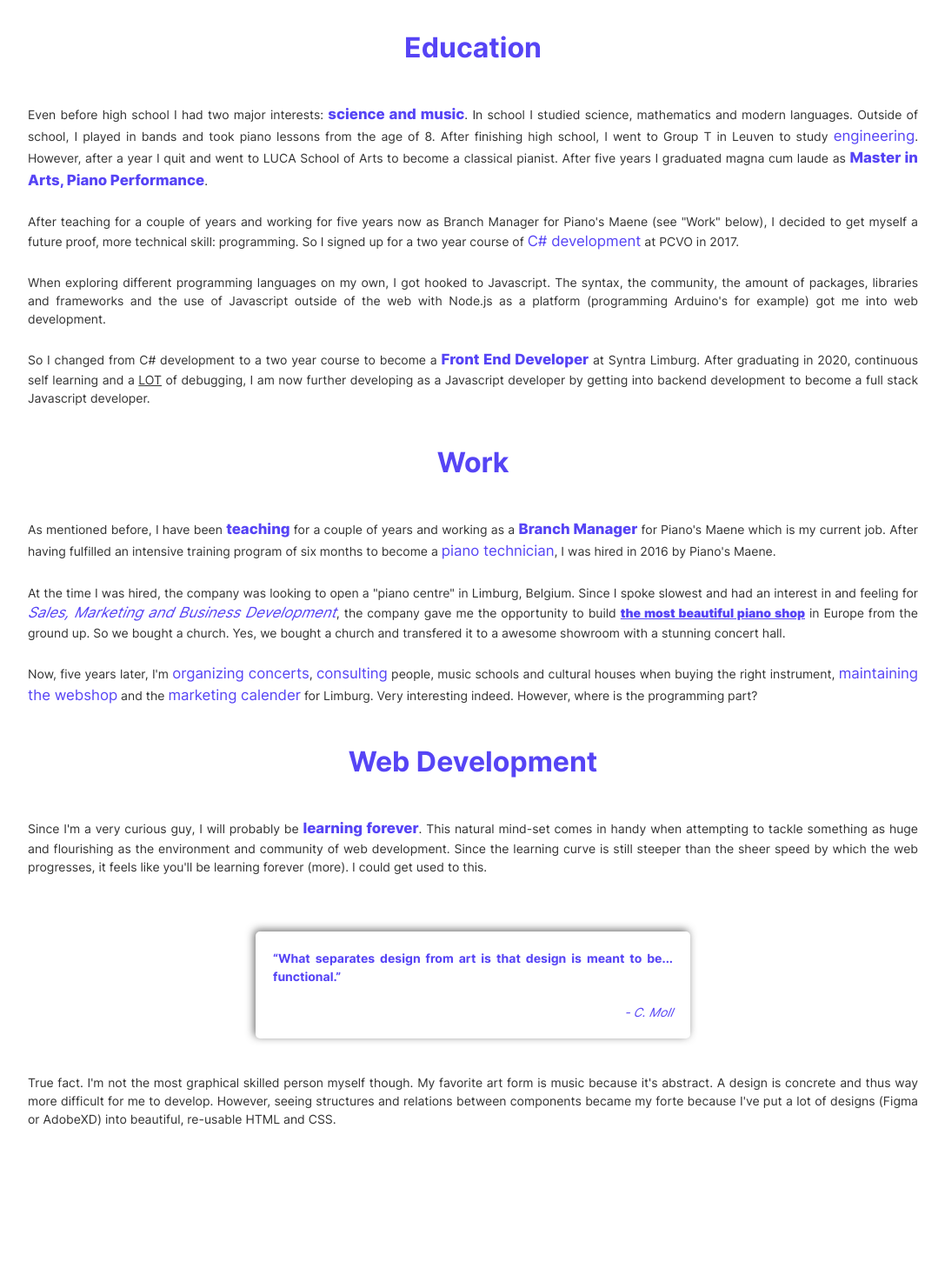
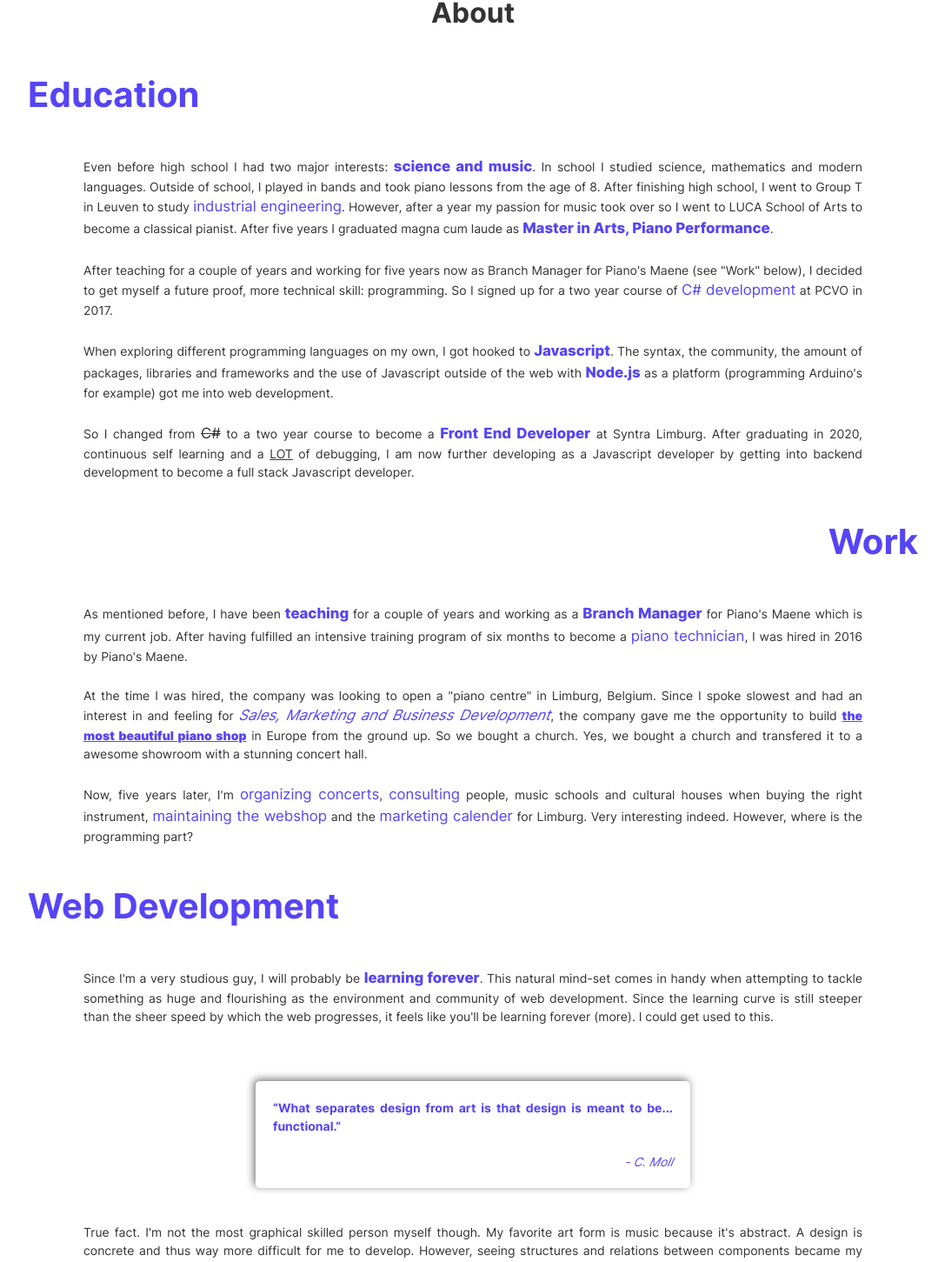
Before and after one commit to BertelsBenjamin/portfolio_next, a Next.js app: page /about in a window 1280 px wide. Shown: the part 191-1642 px from the top of the page at 87% size, without its empty margins (96-1183 px from the left). Before the commit the page ends 1568 px from the top, so only its background shows below. Built offline with nearby package versions, Linux system fonts and the light colour scheme; some icons are missing.

Commit message:
about styling && Web Development section text

```diff
--- a/pages/about.js
+++ b/pages/about.js
@@ -6,6 +6,7 @@ import Socials from '../components/Socials';
 const About = () => {
   return (
     <>
+      <h1 className={styles.pageTitle}>About</h1>
       <div className={styles.container}>
         <ul className={styles.list}>
           <li>
@@ -16,9 +17,10 @@ const About = () => {
               I studied science, mathematics and modern languages. Outside of
               school, I played in bands and took piano lessons from the age of
               8. After finishing high school, I went to Group T in Leuven to
-              study <span className='accent'>engineering</span>. However, after
-              a year I quit and went to LUCA School of Arts to become a
-              classical pianist. After five years I graduated magna cum laude as{' '}
+              study <span className='accent'>industrial engineering</span>.
+              However, after a year my passion for music took over so I went to
+              LUCA School of Arts to become a classical pianist. After five
+              years I graduated magna cum laude as{' '}
               <span className='accent-bold'>
                 Master in Arts, Piano Performance
               </span>
@@ -35,14 +37,17 @@ const About = () => {
             <br></br>
             <p>
               When exploring different programming languages on my own, I got
-              hooked to Javascript. The syntax, the community, the amount of
-              packages, libraries and frameworks and the use of Javascript
-              outside of the web with Node.js as a platform (programming
-              Arduino's for example) got me into web development.
+              hooked to <span className='accent-bold'>Javascript</span>. The
+              syntax, the community, the amount of packages, libraries and
+              frameworks and the use of Javascript outside of the web with{' '}
+              <span className='accent-bold'>Node.js</span> as a platform
+              (programming Arduino's for example) got me into web development.
             </p>
             <br></br>
             <p>
-              So I changed from C# development to a two year course to become a{' '}
+              So I changed from{' '}
+              <span style={{ textDecoration: 'line-through' }}>C#</span> to a
+              two year course to become a{' '}
               <span className='accent-bold'>Front End Developer</span> at Syntra
               Limburg. After graduating in 2020, continuous self learning and a{' '}
               <u>LOT</u> of debugging, I am now further developing as a
@@ -95,7 +100,7 @@ const About = () => {
           <li>
             <h3>Web Development</h3>
             <p>
-              Since I'm a very curious guy, I will probably be{' '}
+              Since I'm a very studious guy, I will probably be{' '}
               <span className='accent-bold'>learning forever</span>. This
               natural mind-set comes in handy when attempting to tackle
               something as huge and flourishing as the environment and community
@@ -116,9 +121,12 @@ const About = () => {
               though. My favorite art form is music because it's abstract. A
               design is concrete and thus way more difficult for me to develop.
               However, seeing structures and relations between components became
-              my forte because I've put a lot of designs (Figma or AdobeXD) into
-              beautiful, re-usable HTML and CSS.
+              my forte because I've put a lot of designs (
+              <span className='accent'>Figma</span> or{' '}
+              <span className='accent'>Adobe XD</span>) into beautiful,
+              re-usable HTML and CSS.
             </p>
+            <br></br>
           </li>
         </ul>
         <div></div>
--- a/scss/About.module.scss
+++ b/scss/About.module.scss
@@ -1,17 +1,24 @@
 @import './main/variables';
-
+.pageTitle {
+  text-align: center;
+}
 .container {
   padding: 0 10vw 10vh 10vw;
   .list {
     li {
       list-style-type: none;
+      &:nth-child(even) {
+        h3 {
+          text-align: right;
+        }
+      }
       h3 {
         color: $color-accent;
-        font-size: 2rem;
-        text-align: center;
+        font-size: 2.5rem;
         padding: 5vh 0;
       }
       p {
+        padding: 0 5vw;
         text-align: justify;
         span {
           font-size: larger;
```
